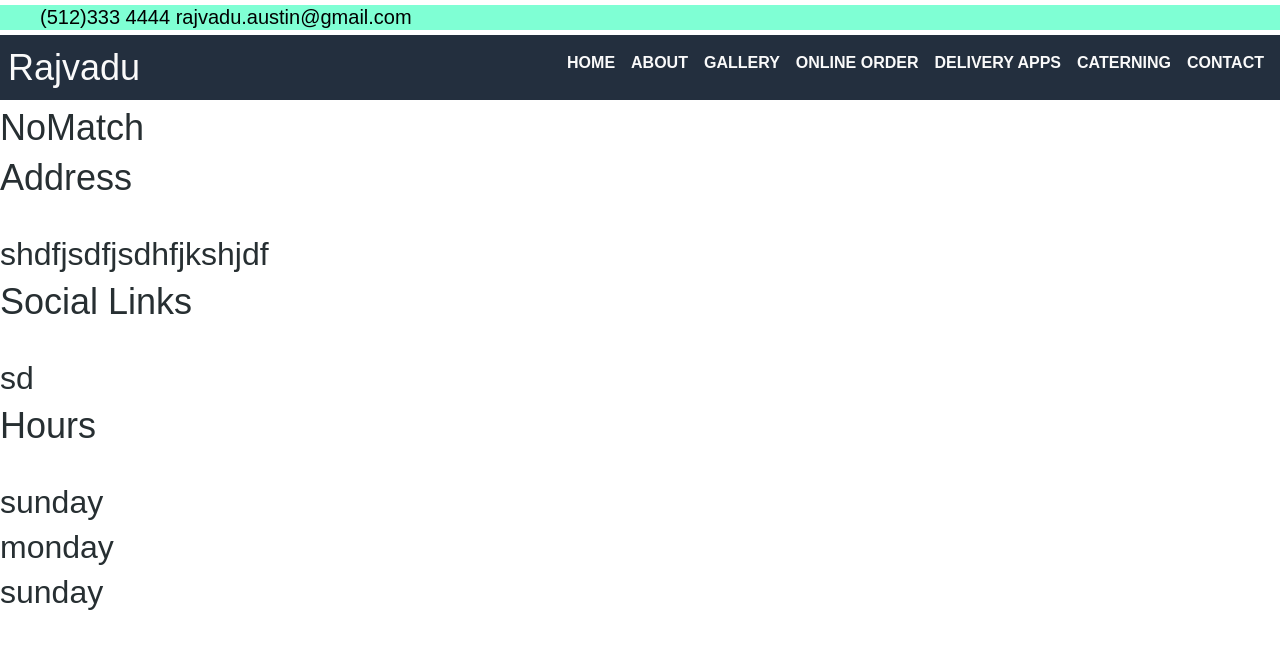
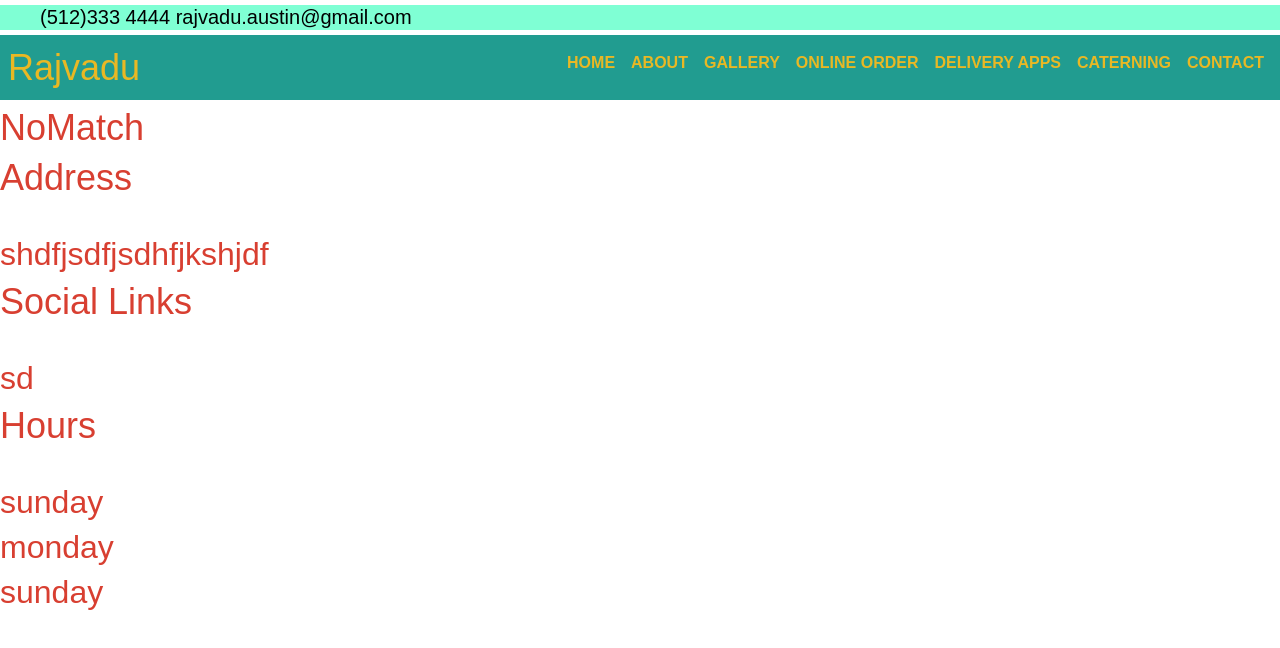
Before and after one commit to avanijadeja/Rajvadu, a React (Create React App) app in the folder client/: page / in a window 1280 px wide. Shown: the top 648 px of the page. Built offline with nearby package versions, Linux system fonts and the light colour scheme.

Commit message:
Add color in root

```diff
--- a/client/src/index.css
+++ b/client/src/index.css
@@ -1,9 +1,8 @@
 :root {
-  --primary: #232F3E;
-  --secondary: #F3A847;
-  --tertiary: #B12704;
-  --light: #fafafa;
-  --dark: #272f32;
+  --primary: #219C90;
+  --secondary: #EE9322;
+  --light: #E9B824;
+  --dark: #D83F31;
   --error: rgb(228, 46, 1);
   --spacing-one: calc(1rem * 0.5);
   --spacing-two: calc(1rem);
```
